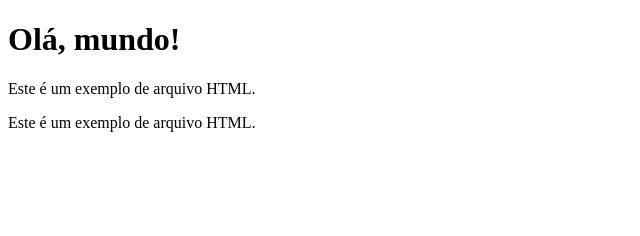
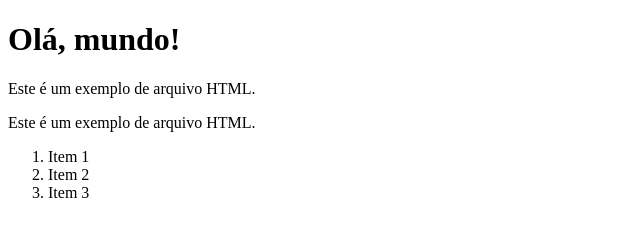
Before and after one commit to FelipeSilva54/Cursos, a plain HTML site: page pasta-exemplo/index.html in a window 1280 px wide. Shown: the whole page, without its empty margins (0-640 px from the left). Drawn offline with Linux system fonts and the light colour scheme.

Commit message:
Update index.html

```diff
--- a/pasta-exemplo/index.html
+++ b/pasta-exemplo/index.html
@@ -3,11 +3,16 @@
 <head>
     <meta charset="UTF-8">
     <meta name="viewport" content="width=device-width, initial-scale=1.0">
-    <title>Document</title>
+    <title>Customização</title>
 </head>
 <body>
     <h1>Olá, mundo!</h1>
     <p>Este é um exemplo de arquivo HTML.</p>
         <p>Este é um exemplo de arquivo HTML.</p>
+        <ol>
+            <li>Item 1</li>
+            <li>Item 2</li>
+            <li>Item 3</li>
+        </ol>
 </body>
 </html>
```
